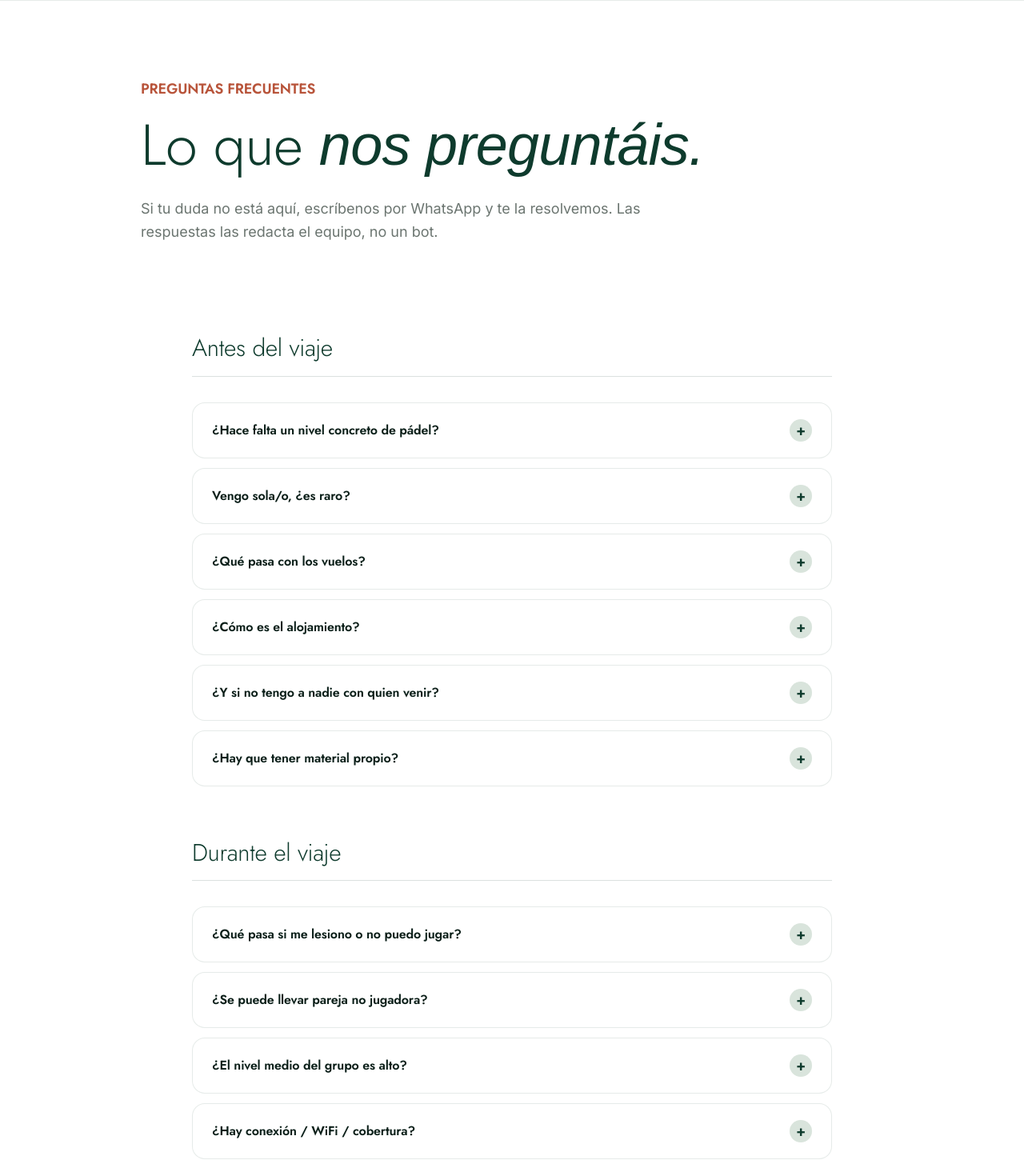
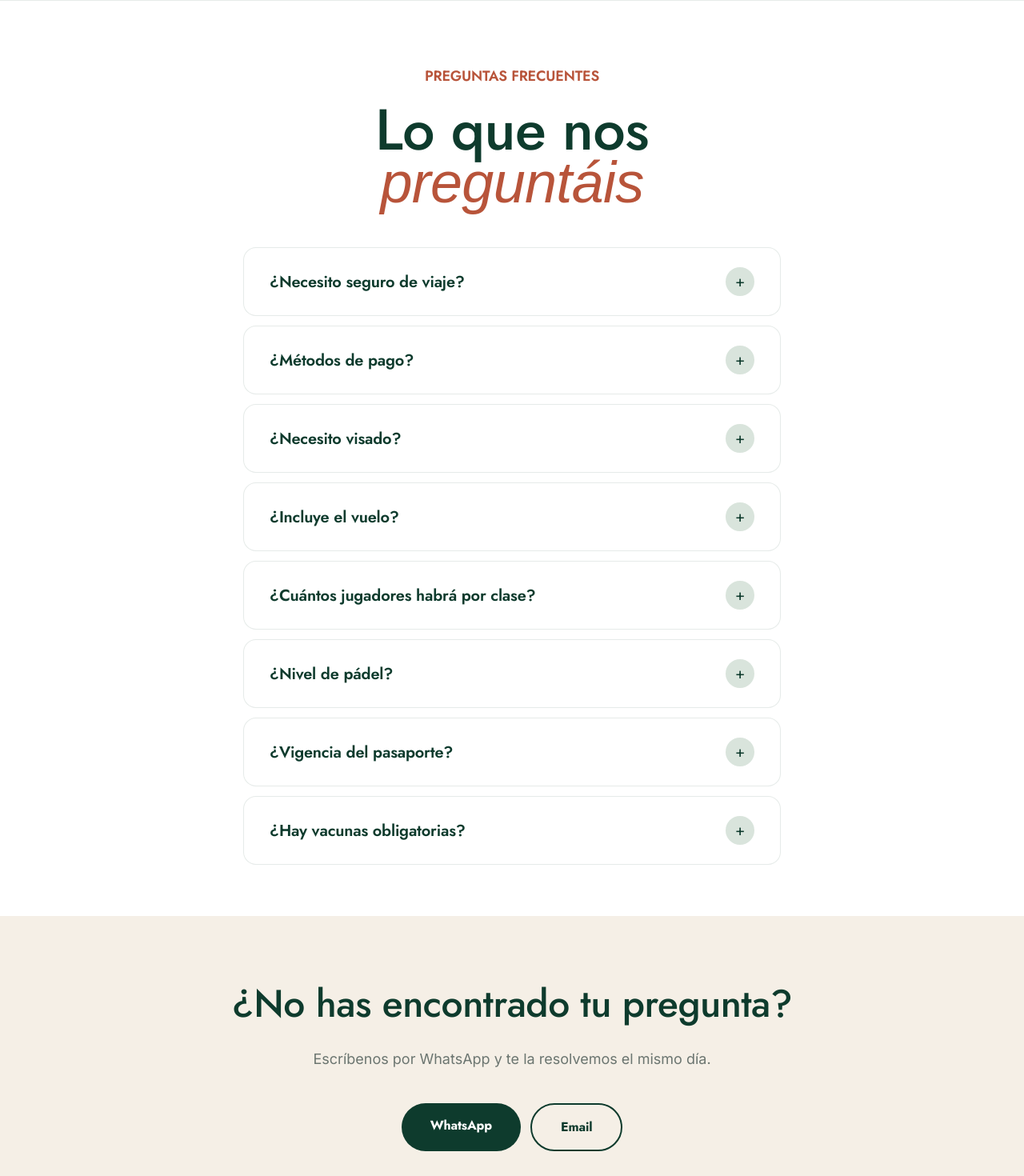
Before and after one commit to padeltravellers/web, a Next.js app: page /preguntas in a window 1280 px wide. Shown: the part 120-1590 px from the top of the page at 80% size. Built offline with nearby package versions, Linux system fonts and the light colour scheme; a web font is replaced by a local one.

Commit message:
feat(preguntas): mismas 8 preguntas que web actual + diseño accordion limpio

```diff
--- a/src/app/preguntas/page.tsx
+++ b/src/app/preguntas/page.tsx
@@ -1,66 +1,45 @@
 import Link from "next/link";
 import Header from "@/components/Header";
 import Footer from "@/components/Footer";
-import { faqs, contact } from "@/data/content";
+import { contact } from "@/data/content";
 
 export const metadata = {
   title: "Preguntas frecuentes — Padel Travellers",
-  description: "Todo lo que normalmente preguntan los viajeros antes de reservar. Nivel de pádel, viajar solo, vuelos, alojamiento, pagos, cancelación.",
+  description: "Todas las dudas habituales del viaje: seguro, métodos de pago, visado, vuelos, niveles, vacunas y pasaporte.",
 };
 
-const categories = [
+const faqs = [
   {
-    title: "Antes del viaje",
-    items: [
-      ...faqs.slice(0, 4),
-      {
-        q: "¿Y si no tengo a nadie con quien venir?",
-        a: "Más de la mitad del grupo viene en solitario. Es lo más común y lo que más recomendamos a quien duda. A los 2-3 días ya os conocéis todos.",
+    q: "¿Necesito seguro de viaje?",
+    a: "Sí, es obligatorio para todas nuestras experiencias. Cada viajero debe contratar un seguro que cubra el viaje con anterioridad a la fecha de salida. Te recomendamos varias compañías cuando confirmamos la reserva.",
   },
   {
-        q: "¿Hay que tener material propio?",
-        a: "Tu pala, sí. Zapatillas de pádel también. Lo demás (pelotas, agua, toallas) lo pone el club. Si vienes sin pala, el club tiene alquiler.",
-      },
-    ],
+    q: "¿Métodos de pago?",
+    a: "Aceptamos tarjeta vía Stripe (pasarela 100% segura, Visa, Mastercard, American Express) y también transferencia bancaria. La reserva se formaliza con 300€ y el resto antes del viaje.",
   },
   {
-    title: "Durante el viaje",
-    items: [
-      {
-        q: "¿Qué pasa si me lesiono o no puedo jugar?",
-        a: "El programa tiene siempre planes alternativos no-pádel (templos, cultura, surf, descanso). Y si necesitas médico, el coordinador te acompaña y te ayuda con el seguro.",
+    q: "¿Necesito visado?",
+    a: "Para ciudadanos españoles, el visado a Indonesia se tramita a la llegada o de forma online (https://molina.imigrasi.go.id/) y tiene un coste de 30€. Si tienes otra nacionalidad, te ayudamos a comprobar requisitos.",
   },
   {
-        q: "¿Se puede llevar pareja no jugadora?",
-        a: "Sí. Cada vez tenemos más casos. El programa tiene actividades para no jugar (cultura, surf, spa, días libres). Hablamos del precio en estos casos para ajustar.",
+    q: "¿Incluye el vuelo?",
+    a: "No, los vuelos no se incluyen y cada participante compra su propio billete. Desde Padel Travellers te recomendamos las mejores combinaciones de ida y vuelta para cuadrar con el grupo.",
   },
   {
-        q: "¿El nivel medio del grupo es alto?",
-        a: "Tenemos de todo, nivel 2 a 5. Lo importante es que rotamos parejas para que cada uno juegue siempre con gente de su nivel. Nadie se queda fuera.",
+    q: "¿Cuántos jugadores habrá por clase?",
+    a: "Las clases son en grupos reducidos, máximo 4 jugadores del mismo nivel. Así aprovechas al máximo cada sesión con el coach.",
   },
   {
-        q: "¿Hay conexión / WiFi / cobertura?",
-        a: "En todas las villas hay WiFi decente. Cobertura móvil en casi toda la isla. Si necesitas trabajar algún día, hay zonas con muy buena conexión.",
-      },
-    ],
+    q: "¿Nivel de pádel?",
+    a: "Los clinics están abiertos a cualquier nivel. Da igual si llevas años jugando o si acabas de empezar — adaptamos clases y partidos a tu experiencia.",
   },
   {
-    title: "Pagos y reserva",
-    items: [
-      ...faqs.slice(4, 7),
-      {
-        q: "¿Cómo se paga el resto del viaje?",
-        a: "Por transferencia, antes de la salida. Te avisamos con tiempo y te pasamos toda la documentación. Sin recargos por método de pago.",
+    q: "¿Vigencia del pasaporte?",
+    a: "Para entrar a Indonesia tu pasaporte debe tener mínimo 6 meses de vigencia desde la fecha del vuelo de regreso. Compruébalo antes de comprar vuelos.",
   },
   {
-        q: "¿Hay seguro de viaje incluido?",
-        a: "No, pero te recomendamos uno específico y te pasamos las opciones que mejor funcionan para Bali. Es obligatorio para entrar a Indonesia.",
-      },
-      {
-        q: "¿Política de cancelación?",
-        a: "Antes de cierto plazo (te lo explicamos en la llamada), reembolso total menos gastos de gestión. Después, depende del momento. Lo importante: te lo decimos antes de cobrar nada.",
-      },
-    ],
+    q: "¿Hay vacunas obligatorias?",
+    a: "No se requiere ninguna vacuna obligatoria para entrar a Indonesia. Consulta con tu centro de salud por si te aconsejan alguna recomendada según tu historial.",
   },
 ];
 
@@ -69,57 +48,52 @@ export default function PreguntasPage() {
     <>
       <Header />
       <main className="text-pt-ink">
-        <section className="px-6 lg:px-12 pt-16 pb-12 lg:pt-24 lg:pb-16 max-w-5xl mx-auto">
-          <p className="font-display uppercase tracking-[0.26em] text-base md:text-lg font-semibold text-pt-clay mb-6">Preguntas frecuentes</p>
-          <h1 className="font-display font-extralight text-5xl md:text-7xl text-pt-green leading-[0.9]">
-            Lo que <span className="font-script italic">nos preguntáis.</span>
+        <section className="px-6 lg:px-12 pt-14 pb-10 lg:pt-20 lg:pb-12 max-w-4xl mx-auto text-center">
+          <p className="font-display uppercase tracking-[0.26em] text-base md:text-lg font-semibold text-pt-clay mb-5">Preguntas frecuentes</p>
+          <h1 className="font-display font-medium text-5xl md:text-7xl text-pt-green leading-[0.92]">
+            Lo que nos
+            <br />
+            <span className="font-script italic font-normal text-pt-clay">preguntáis</span>
           </h1>
-          <p className="mt-8 text-lg text-pt-muted max-w-2xl leading-relaxed">
-            Si tu duda no está aquí, escríbenos por WhatsApp y te la resolvemos. Las respuestas las redacta el
-            equipo, no un bot.
-          </p>
         </section>
 
-        <section className="px-6 lg:px-12 py-12 max-w-4xl mx-auto">
-          {categories.map((cat, ci) => (
-            <div key={cat.title} className={ci > 0 ? "mt-16" : ""}>
-              <h2 className="font-display font-light text-3xl text-pt-green mb-8 leading-tight border-b border-pt-green/15 pb-4">
-                {cat.title}
-              </h2>
+        <section className="px-6 lg:px-12 pb-16 max-w-3xl mx-auto">
           <div className="space-y-3">
-                {cat.items.map((f, i) => (
+            {faqs.map((f, i) => (
               <details
                 key={i}
-                    className="group bg-white rounded-2xl border border-pt-green/10 px-6 py-5 hover:border-pt-green/30 transition"
+                className="group bg-white rounded-2xl border border-pt-green/10 hover:border-pt-green/30 transition overflow-hidden"
               >
-                    <summary className="cursor-pointer list-none flex items-center justify-between gap-4 font-display font-semibold text-pt-ink">
+                <summary className="cursor-pointer list-none flex items-center justify-between gap-5 px-6 md:px-8 py-5 md:py-6">
+                  <span className="font-display font-semibold text-lg md:text-xl text-pt-green leading-tight">
                     {f.q}
-                      <span className="w-7 h-7 rounded-full bg-pt-green-pale text-pt-green flex items-center justify-center text-lg group-open:rotate-45 transition-transform shrink-0">
+                  </span>
+                  <span className="w-9 h-9 rounded-full bg-pt-green-pale text-pt-green flex items-center justify-center text-xl group-open:rotate-45 transition-transform shrink-0">
                     +
                   </span>
                 </summary>
-                    <p className="mt-4 text-pt-muted leading-relaxed text-sm">{f.a}</p>
+                <div className="px-6 md:px-8 pb-6 md:pb-7 -mt-1">
+                  <p className="text-pt-muted leading-relaxed text-base">{f.a}</p>
+                </div>
               </details>
             ))}
           </div>
-            </div>
-          ))}
         </section>
 
-        <section className="py-24 px-6 lg:px-12 bg-pt-cream mt-10">
+        <section className="py-14 lg:py-20 px-6 lg:px-12 bg-pt-cream">
           <div className="max-w-3xl mx-auto text-center">
-            <h2 className="font-display font-light text-3xl md:text-5xl text-pt-green leading-tight mb-6">
+            <h2 className="font-display font-medium text-3xl md:text-5xl text-pt-green leading-tight mb-6">
               ¿No has encontrado tu pregunta?
             </h2>
             <p className="text-pt-muted text-lg mb-10 max-w-xl mx-auto leading-relaxed">
-              Escríbenos por WhatsApp y te la resolvemos en el mismo día. Sin formularios largos.
+              Escríbenos por WhatsApp y te la resolvemos el mismo día.
             </p>
             <div className="flex flex-col sm:flex-row gap-3 justify-center">
-              <a href={contact.whatsappLink} className="px-9 py-4 rounded-full bg-pt-green text-white font-display font-bold text-sm hover:bg-pt-green-soft transition">
-                WhatsApp Marta
+              <a href={contact.whatsappLink} className="px-9 py-4 rounded-full bg-pt-green text-white font-display font-bold text-base hover:bg-pt-green-soft transition">
+                WhatsApp
               </a>
-              <a href={`mailto:${contact.email}`} className="px-9 py-4 rounded-full border-2 border-pt-green text-pt-green font-display font-bold text-sm hover:bg-pt-green hover:text-white transition">
-                Email a Oriol
+              <a href={`mailto:${contact.email}`} className="px-9 py-4 rounded-full border-2 border-pt-green text-pt-green font-display font-bold text-base hover:bg-pt-green hover:text-white transition">
+                Email
               </a>
             </div>
           </div>
```
Lines whose indentation alone changed are shown as unchanged.
